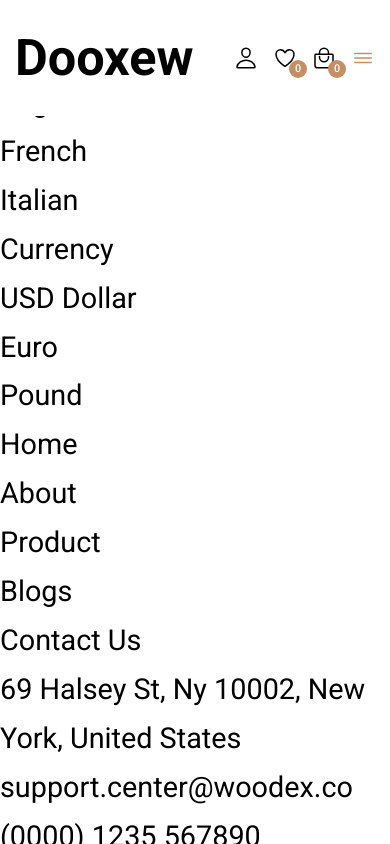
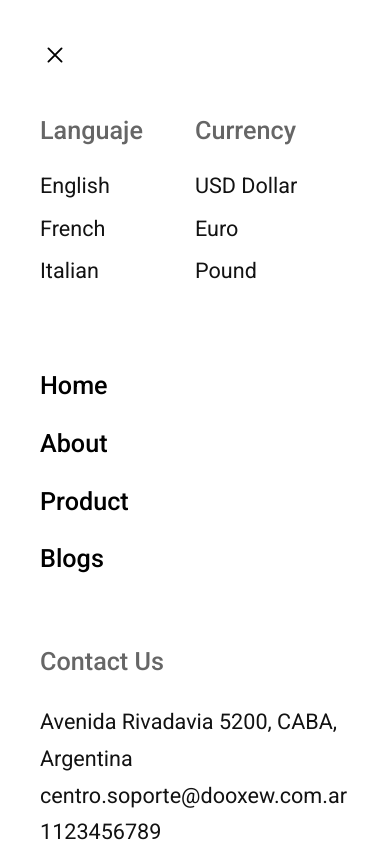
Before and after one commit to eruedasanchez/dooxew-ecommerce, a website: page index.html in a window 390 px wide. Both pictures are taken after a click on the button 363 px from the left and 57 px from the top of the page. Shown: the top 844 px of the page. Drawn offline with nearby package versions, Linux system fonts and the light colour scheme; a web font is replaced by a local one.

Commit message:
Apply styles to sidebar & Add interaction to navbar

```diff
--- a/index.html
+++ b/index.html
@@ -40,7 +40,7 @@
                         <ion-icon name="bag-handle-outline" aria-hidden="true"></ion-icon>
                         <span class="btn-badge">0</span>
                     </button>
-                    <button class="header-action-btn" aria-label="open menu" data-nav-toggler>
+                    <button id="nav-toggler-open-menu" class="header-action-btn" aria-label="open menu"> <!-- data-nav-toggler -->
                         <ion-icon name="menu-outline" aria-hidden="true"></ion-icon>
                     </button>
                 </div>
@@ -49,8 +49,8 @@
         <!-- Fin Header -->
 
         <!-- Inicio Sidebar -->
-        <div class="sidebar" data-navbar>
-            <button class="nav-close-btn" aria-label="close_menu" data-nav-toggler>
+        <div class="sidebar">  <!-- data-navbar -->
+            <button id="nav-toggler-close-menu" class="nav-close-btn" aria-label="close_menu"> <!-- data-nav-toggler -->
                 <ion-icon name="close-outline" aria-hidden="true"></ion-icon>
             </button>
             <div class="wrapper">
@@ -69,17 +69,17 @@
             </div>
             <nav class="navbar">
                 <ul class="navbar-list">
-                    <li class="navbar-item"><a href="#home" class="navbar-link" data-nav-link>Home</a></li>
-                    <li class="navbar-item"><a href="#about" class="navbar-link" data-nav-link>About</a></li>
-                    <li class="navbar-item"><a href="#product" class="navbar-link" data-nav-link>Product</a></li>
-                    <li class="navbar-item"><a href="#blog" class="navbar-link" data-nav-link>Blogs</a></li>
+                    <li class="navbar-item"><a href="#home" class="navbar-link">Home</a></li>      <!--data-nav-link -->
+                    <li class="navbar-item"><a href="#about" class="navbar-link">About</a></li>     <!--data-nav-link -->
+                    <li class="navbar-item"><a href="#product" class="navbar-link">Product</a></li> <!--data-nav-link -->
+                    <li class="navbar-item"><a href="#blog" class="navbar-link">Blogs</a></li>      <!--data-nav-link -->
                 </ul>
             </nav>
             <ul class="contact-list">
                 <li><p class="contact-list-title">Contact Us</p></li>
-                <li class="contact-item"><address class="address">69 Halsey St, Ny 10002, New York, United States</address></li>
-                <li class="contact-item"><a href="#" class="contact-link">support.center@woodex.co</a></li>
-                <li class="contact-item"><a href="#" class="contact-link">(0000) 1235 567890</a></li>
+                <li class="contact-item"><address class="address">Avenida Rivadavia 5200, CABA, Argentina</address></li>
+                <li class="contact-item"><a href="#" class="contact-link">centro.soporte@dooxew.com.ar</a></li>
+                <li class="contact-item"><a href="#" class="contact-link">1123456789</a></li>
             </ul>
             <div class="social-wrapper">
                 <p class="social-list-title">Follow US On Socials</p>
@@ -90,7 +90,7 @@
                 </ul>
             </div>
         </div>
-        <div class="overlay" data-overlay data-nav-toggler></div>
+        <div id="nav-toggler-overlay" class="overlay"></div> <!-- nav-toggler-overlay por data-nav-toggler  y overlay por data-overlay-->
         <!-- Fin Sidebar -->
 
 
--- a/main.js
+++ b/main.js
@@ -0,0 +1,38 @@
+/* Navbar toggle */
+
+const navbar = document.querySelector(".sidebar");
+const navbarLinks = document.querySelectorAll(".navbar-link");
+const openMenuBtn = document.getElementById("nav-toggler-open-menu");
+const closeMenuBtn = document.getElementById("nav-toggler-close-menu");
+const overlayBtn = document.getElementById("nav-toggler-overlay");
+const overlay = document.querySelector(".overlay");
+
+const toggleNavbar = () => {
+    navbar.classList.toggle("active");
+    overlay.classList.toggle("active");
+    document.body.classList.toggle("active");
+}
+
+openMenuBtn.addEventListener('click', () => {
+    toggleNavbar();
+});
+
+closeMenuBtn.addEventListener('click', () => {
+    toggleNavbar();
+});
+
+overlayBtn.addEventListener('click', () => {
+    toggleNavbar();
+});
+
+const closeNavbar = () => {
+    navbar.classList.remove("active");
+    overlay.classList.remove("active");
+    document.body.classList.remove("active");
+}
+
+navbarLinks.forEach(navbarlink => {
+    navbarlink.addEventListener('click', () => {
+        closeNavbar();
+    });
+});
--- a/scss/layout/_reused-style.scss
+++ b/scss/layout/_reused-style.scss
@@ -1,3 +1,21 @@
 .container{
     padding-inline: 15px;
 }
+
+.social-wrapper{
+    display: flex;
+    align-items: center;
+}
+
+.social-list{
+    display: flex;
+    gap: 30px;
+}
+
+.social-link{
+    transition: $transition-1;
+}
+
+.social-link:is(:hover, :focus){
+    color: $tan-crayola;
+}
--- a/scss/layout/_sidebar.scss
+++ b/scss/layout/_sidebar.scss
@@ -0,0 +1,104 @@
+.sidebar{
+    visibility: hidden;
+    position: fixed;
+    top: 0;
+    right: -425px;
+    max-width: 425px;
+    width: 100%;
+    height: 100%;
+    background-color: $white;
+    padding: 40px;
+    padding-block-end: 100px;
+    overflow-y: auto;
+    z-index: 5;
+    transition: 0.25s $cubic-in;
+}
+
+.sidebar.active{
+    transform: translateX(-425px);
+    visibility: visible;
+    transition: 0.5s $cubic-out;
+}
+
+.nav-close-btn{
+    font-size: 30px;
+}
+
+.sidebar .wrapper{
+    display: grid;
+    grid-template-columns: 1fr 1fr;
+    margin-block: 40px 75px;
+}
+
+.sidebar-list-title, .contact-list-title, .social-list-title{
+    color: $granite-gray;
+    font-weight: $fw-500;
+    font-size: $fs-5;
+}
+
+.sidebar-list-title {
+    margin-block-end: 15px;
+}
+
+.sidebar-link{
+    color: $smokey-black;
+    margin-block-start: 6px;
+    transition: $transition-1;
+    font-size: $fs-6;
+}
+
+.sidebar-link:is(:hover, :focus){
+    color: $tan-crayola;
+}
+
+.navbar{
+    margin-block-end: 60px;
+}
+
+.navbar-item:not(:last-child){
+    margin-block-end: 15px;
+}
+
+.navbar-link{
+    font-weight: $fw-500;
+    font-size: $fs-5;
+    transition: $transition-1;
+}
+
+.navbar-link:is(:hover, :focus){
+    color: $granite-gray;
+}
+
+.address, .contact-link{
+    color: $smokey-black;
+    font-size: $fs-6;
+}
+
+.sidebar .address{
+    margin-block-start: 20px;
+}
+
+.social-wrapper{
+    justify-content: space-between;
+    margin-block-start: 50px;
+}
+
+.social-list-title{
+    font-size: $fs-6;
+
+}
+
+.overlay{
+    position: fixed;
+    inset: 0;
+    background-color: $black_70;
+    z-index: 4;
+    opacity: 0;
+    pointer-events: none;
+    transition: $transition-1;
+}
+
+.overlay.active{
+    opacity: 1;
+    pointer-events: all;
+}
```
Also changed, not shown: css/style.css.
